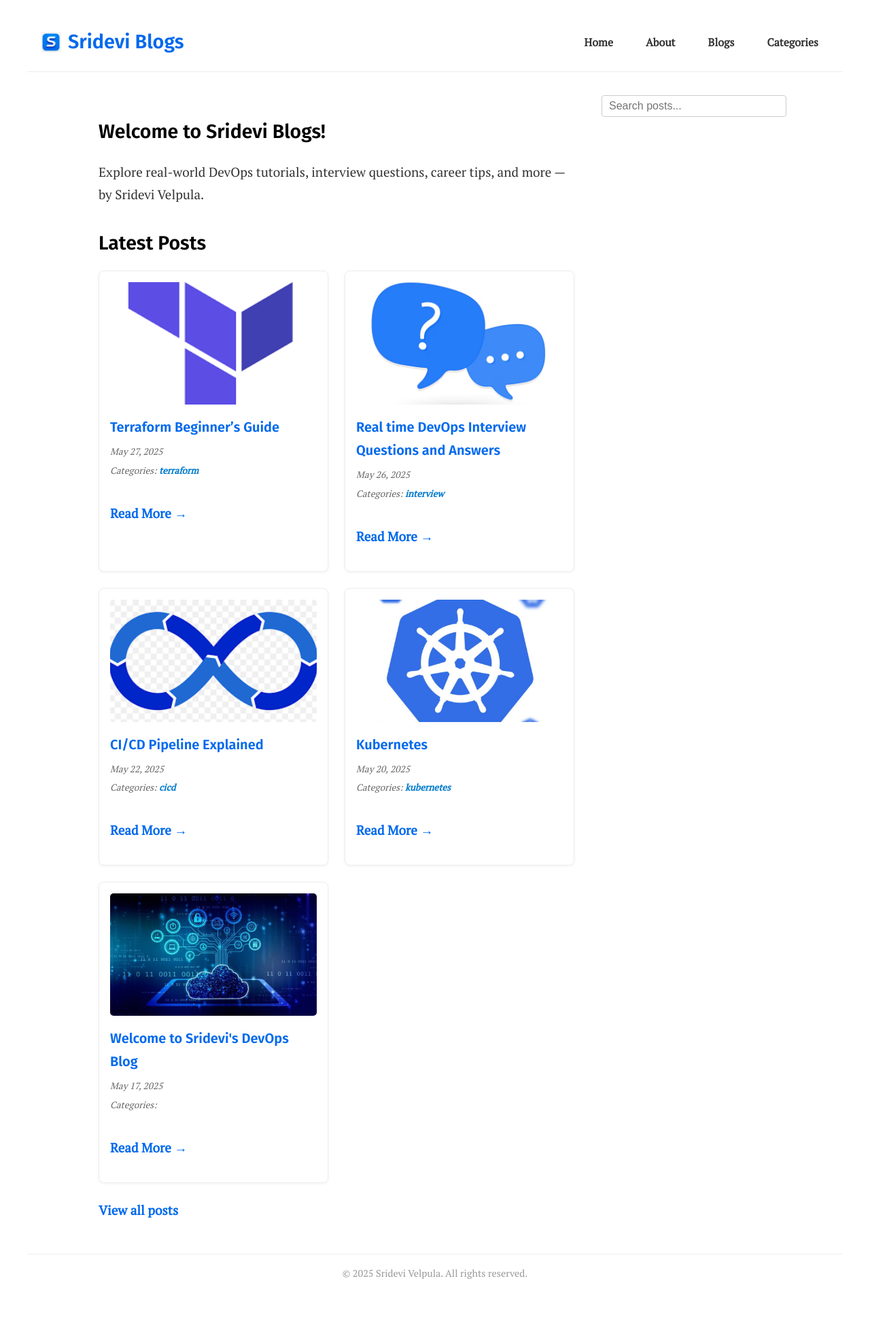
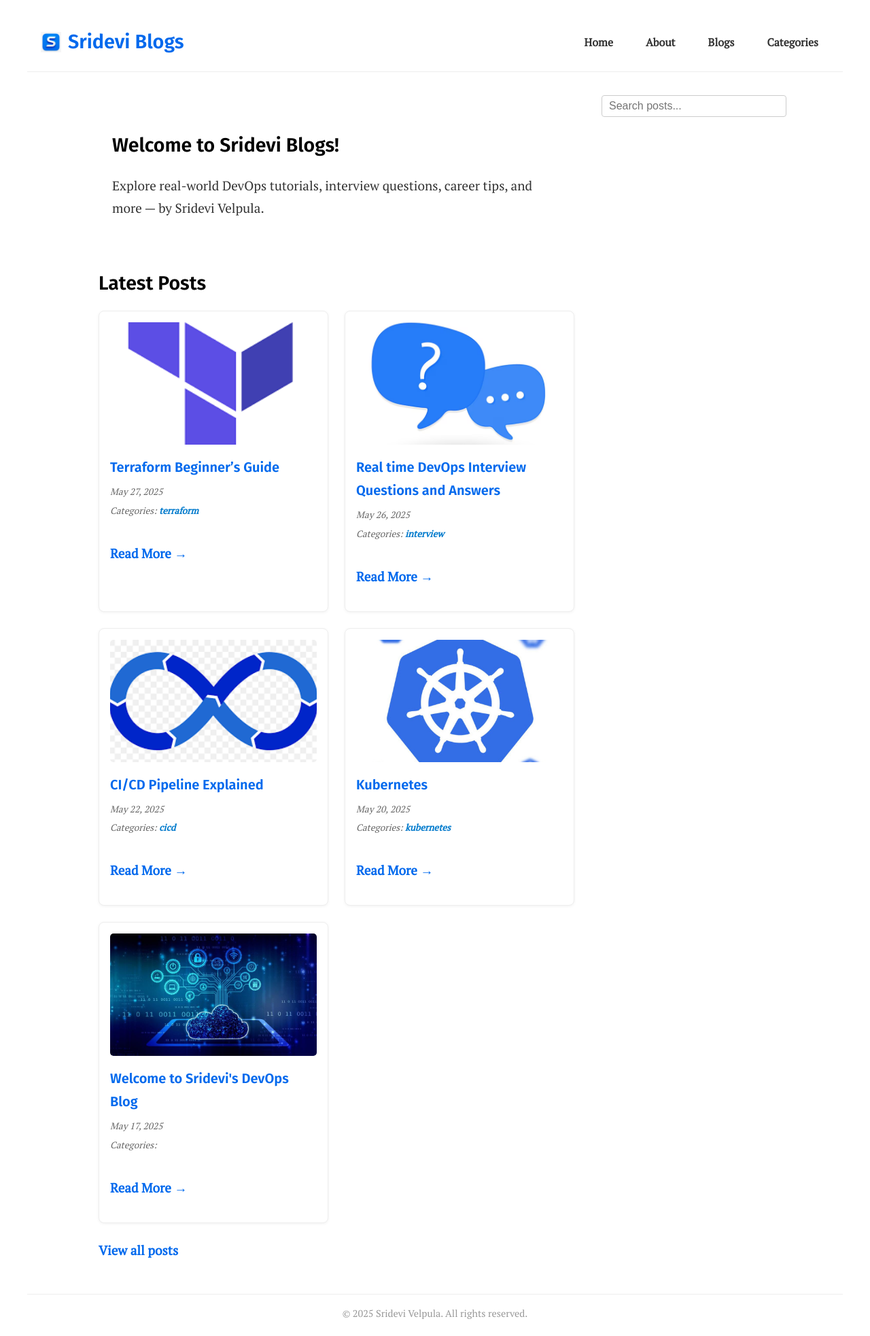
Before and after one commit to srideviblogs/srideviblogs.github.io, a Jekyll site: the page built from index.md, in a window 1280 px wide. Shown: the whole page at 68% size. Built offline with Jekyll 4.4.1, drawn with Linux system fonts in a browser that asks for light colours; before the commit the page ends 1906 px from its top, so only the background shows below that.

Commit message:
Update home.html

```diff
--- a/_layouts/home.html
+++ b/_layouts/home.html
@@ -2,7 +2,7 @@
 layout: default
 ---
 
-<section class="welcome-intro" style="margin-bottom: 2rem;">
+<section class="welcome-intro" style="margin-bottom: 2rem; padding: 20px;">
   <h1>Welcome to Sridevi Blogs!</h1>
   <p>Explore real-world DevOps tutorials, interview questions, career tips, and more — by Sridevi Velpula.</p>
 </section>
```
